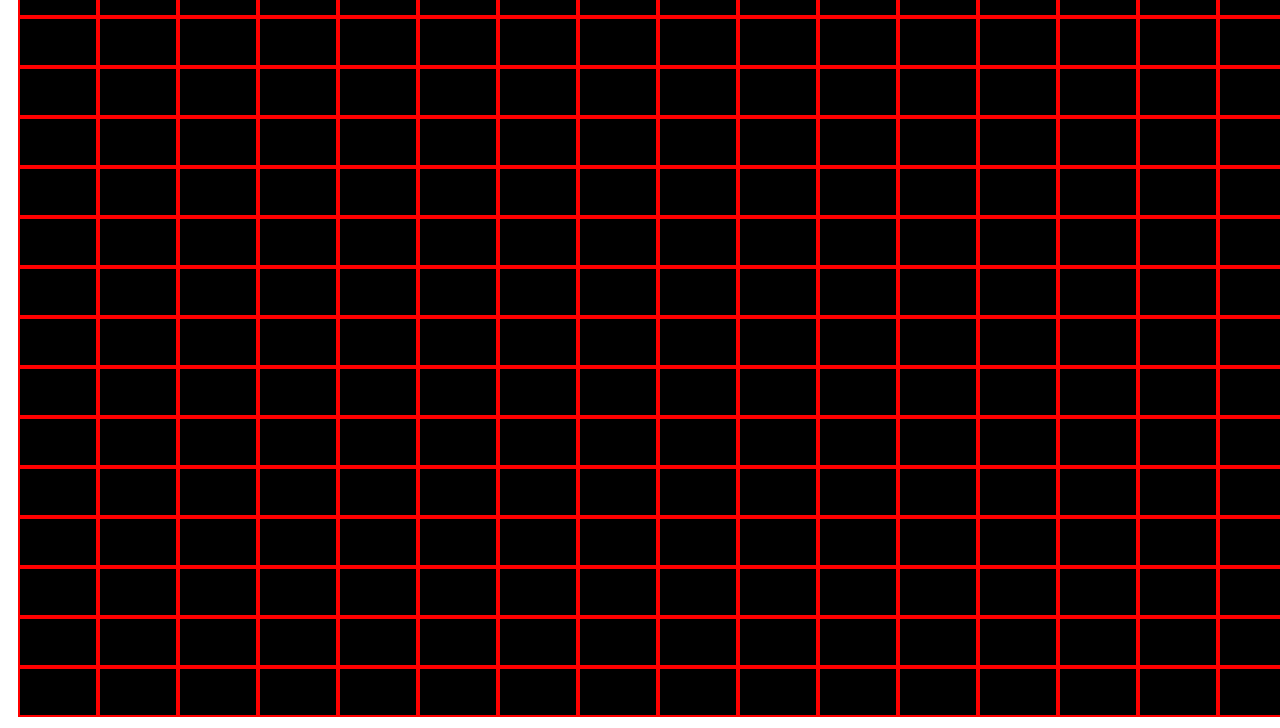
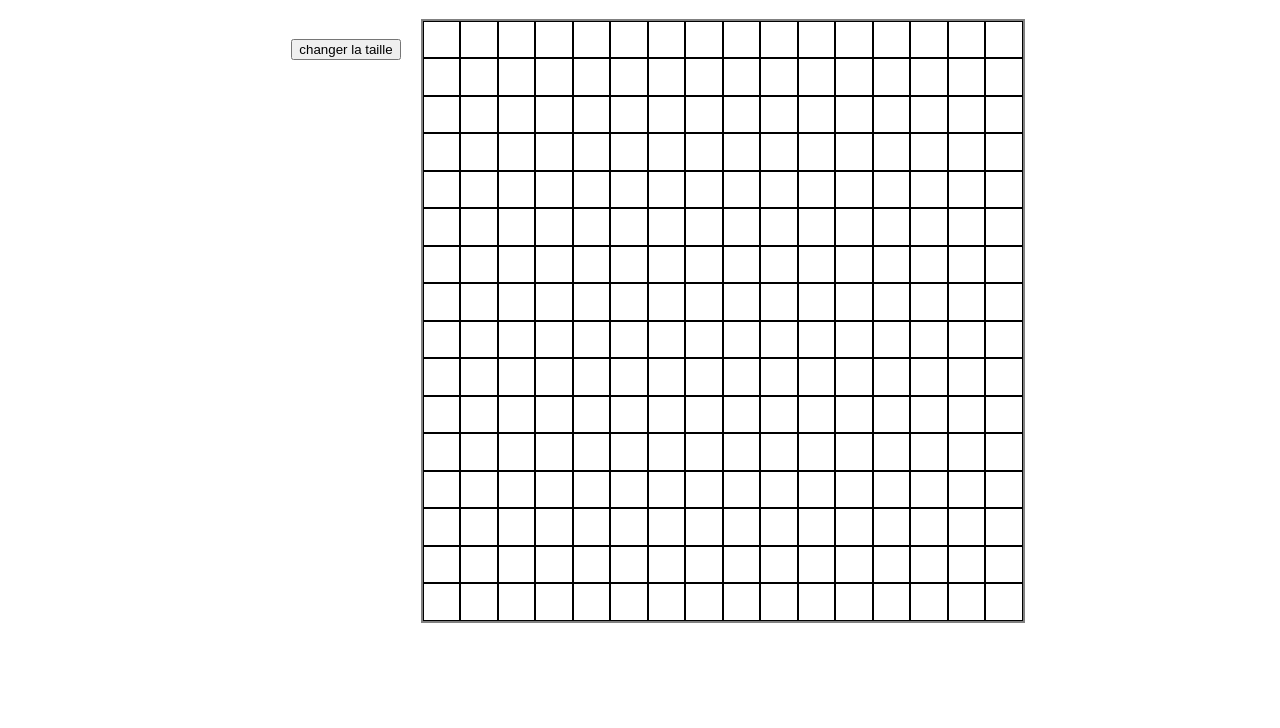
Before and after one commit to Kure-ru/Etch-A-Sketch, a plain HTML site: page index.html in a window 1280 px wide. Shown: the part 101-829 px from the top of the page. Drawn offline with Linux system fonts and the light colour scheme.

Commit message:
changed UI. added hovering function changing the color to pink. added a button to change size of the board from 1 to 100. TO DO : add a rainbow effect and lower opacity to 10%

```diff
--- a/index.html
+++ b/index.html
@@ -5,11 +5,16 @@
     <meta http-equiv="X-UA-Compatible" content="IE=edge">
     <meta name="viewport" content="width=device-width, initial-scale=1.0">
     <link rel="stylesheet" href="style.css">
-    <title>Document</title>
+    <title>Écran Magique</title>
 </head>
 <body>
-    <div id="container">
+    <h1>Écran Magique</h1>
+    <div class="main">
+        <div>
+            <button id="btn">changer la taille</button>
+        </div>
 
+        <div id="container"></div>
     </div>
 </body>
 <script src="script.js"></script>
--- a/script.js
+++ b/script.js
@@ -1,35 +1,45 @@
-function createDivs () {
-    let num = 16,
-    div,
+const defaultSize = 16;
+
+function createSquares (size) {
     board = document.getElementById('container')
     fragment = document.createDocumentFragment();
+
 //rows
-   for (let i = 0; i < num; i++){
+   for (let i = 0; i < size; i++){
 //columns
-    for (let j = 0; j < num; j++) {
-        div = document.createElement('div');
-        div.className = 'square';
+    for (let j = 0; j < size; j++) {
+        const square = document.createElement('div');
+        square.className = 'square';
 
-        fragment.appendChild(div);
+        fragment.appendChild(square);
+        square.addEventListener('mouseover', changeColor)
     }
  }
  board.appendChild(fragment);
+
+board.style.display = "grid";
+board.style.gridTemplateColumns = `repeat(${size}, 1fr)`;
+board.style.gridTemplateRows = `repeat(${size}, 1fr)`;
+
 };
 
-createDivs();
+//hovering effect changing the color
+function changeColor(e) {
+  e.target.style.backgroundColor = "pink";
+}
 
-//hovering effect changing the color
+//button for changing size
+let btn = document.getElementById("btn");
+btn.addEventListener('click', event => {
+ let num = prompt("choisissez un nombre entre 1 et 100");
 
-const pixels = document.querySelectorAll(".square")
+ if (num <= 100 && num > 0) {
+  container.innerHTML = "";
+  createSquares(num);
+} else {
+  alert("erreur: entrez un nombre compris entre 1 et 100")
+}
+});
 
-// function changeColor() {
-//    pixels.style.backgroundColor = "blue";
-// }
-
-function changeColor() {
-  pixels.forEach(pixel => {
-    pixel.style.backgroundColor = "green";
-  })
- }
-
-pixels.forEach(pixel => pixel.addEventListener('mouseover', changeColor));
+window.onload = () => {
+  createSquares(defaultSize)}
--- a/style.css
+++ b/style.css
@@ -1,19 +1,34 @@
+
+
 body {
     height: 100vh;
     width: 100vw;
+}
+
+h1 {
+    padding: 20px;
+    text-align: center;
+}
+
+.main {
+    display: flex;
+    justify-content: center;
 }
 #container{
     display: grid;
     grid-template-columns: repeat(16, 1fr);
     grid-template-rows: repeat(16, 1fr);
     width: 100%;
-    height: 100%;
-    padding: 10px;
-
+    width: 600px;
+    height: 600px;
+    border: 2px solid gray;
 }
 
+#btn {
+    margin: 20px;
+}
 .square {
-    background: black;
+    background: white;
     size: auto;
-    border: 2px solid red;
+    border:  1px solid black;
 }
```
